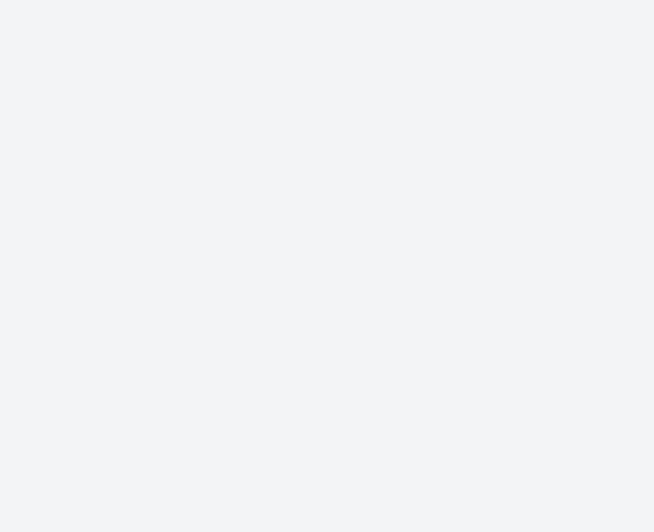
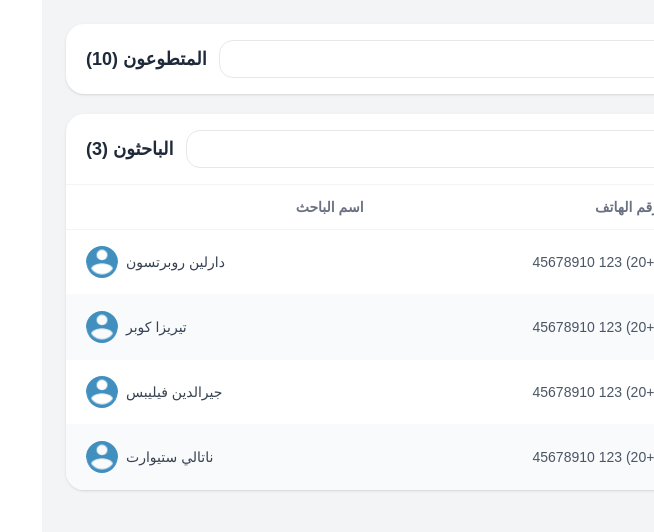
Before and after one commit to Abdelrahman-Dev9/react-Rafeak-app, a React (Vite) app: page /users in a window 1280 px wide. Shown: the top 532 px of the page, without its empty margins (626-1280 px from the left). Built offline with nearby package versions, Linux system fonts and the light colour scheme.

Commit message:
create users page

```diff
--- a/src/pages/Users.tsx
+++ b/src/pages/Users.tsx
@@ -1,8 +1,157 @@
+import { useState } from "react";
+import { MdKeyboardArrowDown, MdKeyboardArrowUp } from "react-icons/md";
+import { RiSearchLine } from "react-icons/ri";
+
 import DashboardLayout from "@/components/dashboard/DashboardLayout";
+import avatar from "../assets/avatar.png";
+
+// ==================== Types ====================
+
+type UserStatus = "نشط" | "قيد الانتظار";
+
+interface UserRow {
+  name: string;
+  phone: string;
+  gender: string;
+  status: UserStatus;
+}
+
+// ==================== Data ====================
+
+const volunteers: UserRow[] = [
+  { name: "دارلين روبرتسون", phone: "(+20) 123 45678910", gender: "ذكر",  status: "نشط"          },
+  { name: "تيريزا كوبر",     phone: "(+20) 123 45678910", gender: "أنثى", status: "قيد الانتظار" },
+  { name: "جيرالدين فيليبس", phone: "(+20) 123 45678910", gender: "ذكر",  status: "قيد الانتظار" },
+  { name: "ناتالي ستيوارت",  phone: "(+20) 123 45678910", gender: "ذكر",  status: "نشط"          },
+];
+
+const seekers: UserRow[] = [
+  { name: "دارلين روبرتسون", phone: "(+20) 123 45678910", gender: "ذكر",  status: "نشط"          },
+  { name: "تيريزا كوبر",     phone: "(+20) 123 45678910", gender: "أنثى", status: "قيد الانتظار" },
+  { name: "جيرالدين فيليبس", phone: "(+20) 123 45678910", gender: "ذكر",  status: "قيد الانتظار" },
+  { name: "ناتالي ستيوارت",  phone: "(+20) 123 45678910", gender: "ذكر",  status: "قيد الانتظار" },
+];
+
+// ==================== Helpers ====================
+
+const statusStyle: Record<UserStatus, string> = {
+  "نشط":          "text-green-600  border-green-500",
+  "قيد الانتظار": "text-orange-500 border-orange-400",
+};
+
+const StatusBadge = ({ status }: { status: UserStatus }) => (
+  <span className={`px-6 py-1 rounded-full border text-sm font-medium ${statusStyle[status]}`}>
+    {status}
+  </span>
+);
+
+// ==================== Section Component ====================
+
+interface SectionProps {
+  title: string;
+  count: number;
+  rows: UserRow[];
+  nameLabel: string;
+  statusLabel: string;
+  defaultOpen?: boolean;
+}
+
+const UserSection = ({ title, count, rows, nameLabel, statusLabel, defaultOpen = true }: SectionProps) => {
+  const [open, setOpen] = useState(defaultOpen);
+  const [search, setSearch] = useState("");
+
+  const filtered = rows.filter(
+    (r) => r.name.includes(search) || r.phone.includes(search)
+  );
+
+  return (
+    <div className="bg-white rounded-2xl shadow-sm overflow-hidden">
+      {/* Header */}
+      <div className="flex items-center gap-3 px-5 py-4">
+        <button
+          onClick={() => setOpen((o) => !o)}
+          className="w-8 h-8 rounded-full bg-gray-700 text-white flex items-center justify-center shrink-0 cursor-pointer hover:bg-gray-600 transition-colors"
+        >
+          {open ? <MdKeyboardArrowUp size={20} /> : <MdKeyboardArrowDown size={20} />}
+        </button>
+
+        <div className="relative flex-1">
+          <RiSearchLine className="absolute top-1/2 -translate-y-1/2 right-3 text-gray-400" />
+          <input
+            type="text"
+            value={search}
+            onChange={(e) => setSearch(e.target.value)}
+            placeholder="ابحث عن الاسم أو رقم الهاتف"
+            className="w-full pr-9 pl-3 py-2 text-sm border border-gray-200 rounded-xl focus:outline-none focus:border-[#418FBF] text-right"
+          />
+        </div>
+
+        <h2 className="text-lg font-bold text-gray-800 shrink-0">
+          {title} ({count})
+        </h2>
+      </div>
+
+      {/* Table */}
+      {open && (
+        <table className="w-full text-sm">
+          <thead>
+            <tr className="border-t border-b border-gray-100">
+              <th className="text-right py-3 px-5 font-semibold text-gray-500">{statusLabel}</th>
+              <th className="text-right py-3 px-5 font-semibold text-gray-500">النوع</th>
+              <th className="text-right py-3 px-5 font-semibold text-gray-500">رقم الهاتف</th>
+              <th className="text-right py-3 px-5 font-semibold text-gray-500">{nameLabel}</th>
+            </tr>
+          </thead>
+          <tbody>
+            {filtered.map((row, i) => (
+              <tr
+                key={i}
+                className={`border-b border-gray-50 transition-colors ${
+                  i % 2 === 1 ? "bg-gray-50" : "bg-white"
+                }`}
+              >
+                <td className="py-4 px-5">
+                  <StatusBadge status={row.status} />
+                </td>
+                <td className="py-4 px-5 text-gray-600">{row.gender}</td>
+                <td className="py-4 px-5 text-gray-600">{row.phone}</td>
+                <td className="py-4 px-5">
+                  <div className="flex items-center gap-2 justify-end">
+                    <span className="text-gray-700 font-medium">{row.name}</span>
+                    <img src={avatar} alt={row.name} className="w-8 h-8 rounded-full object-cover shrink-0" />
+                  </div>
+                </td>
+              </tr>
+            ))}
+          </tbody>
+        </table>
+      )}
+    </div>
+  );
+};
+
+// ==================== Page ====================
 
 const Users = () => (
   <DashboardLayout>
-    <h1 className="text-2xl font-bold text-gray-700">المستخدمون</h1>
+    <div className="flex flex-col gap-5">
+      <UserSection
+        title="المتطوعون"
+        count={10}
+        rows={volunteers}
+        nameLabel="اسم المتطوع"
+        statusLabel="الحالة"
+        defaultOpen={false}
+      />
+      <UserSection
+        title="الباحثون"
+        count={3}
+        rows={seekers}
+        nameLabel="اسم الباحث"
+        statusLabel="الطلبات الحالية"
+        defaultOpen={true}
+      />
+    </div>
   </DashboardLayout>
 );
 
```
